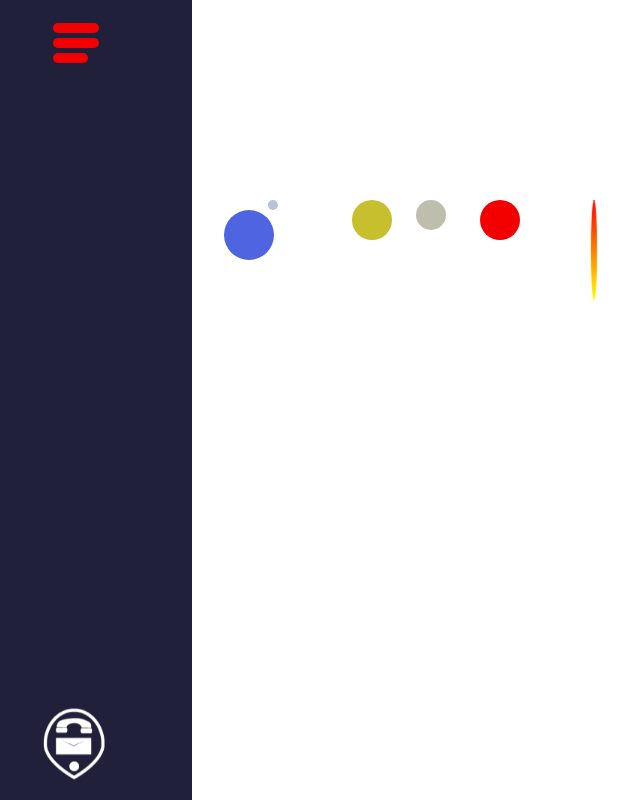
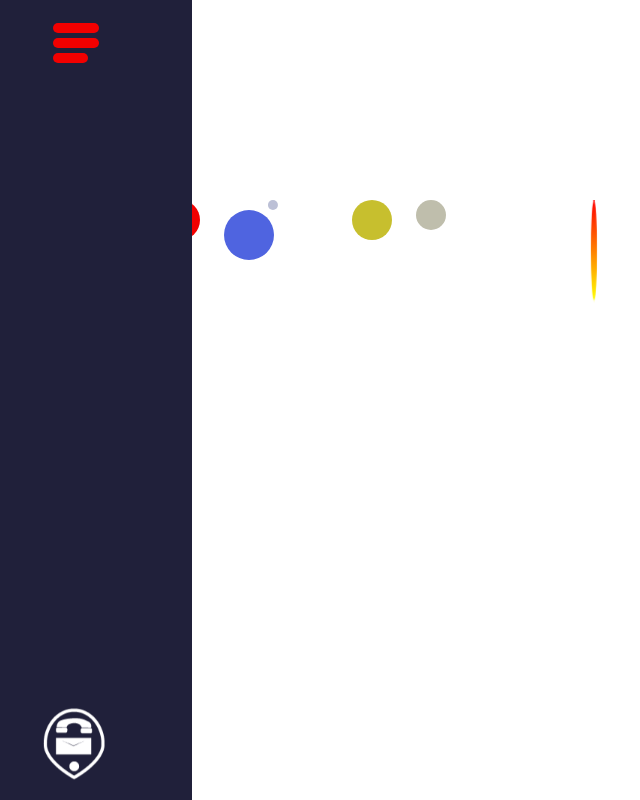
Before and after one commit to MikeTheFyke/MiFy, a Vue app in the folder client/: page / in a window 1280 px wide. Shown: the top 800 px of the page, without its empty margins (40-680 px from the left). Built offline with nearby package versions, Linux system fonts and the light colour scheme.

Commit message:
Adjusted mars element positioning

```diff
--- a/client/src/components/Newvue.vue
+++ b/client/src/components/Newvue.vue
@@ -140,6 +140,9 @@ export default {
 
 
 #mars-element{
+    position: absolute;
+    top: 0px;
+    left: 15%;
     width: 40px;
     height: 40px;
     border-radius: 20px;
```
